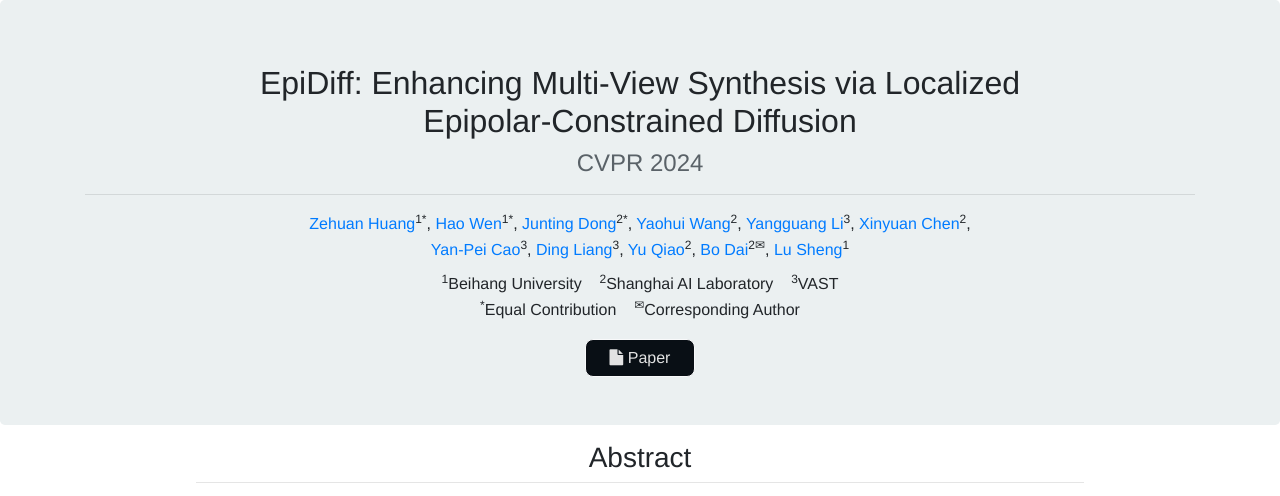
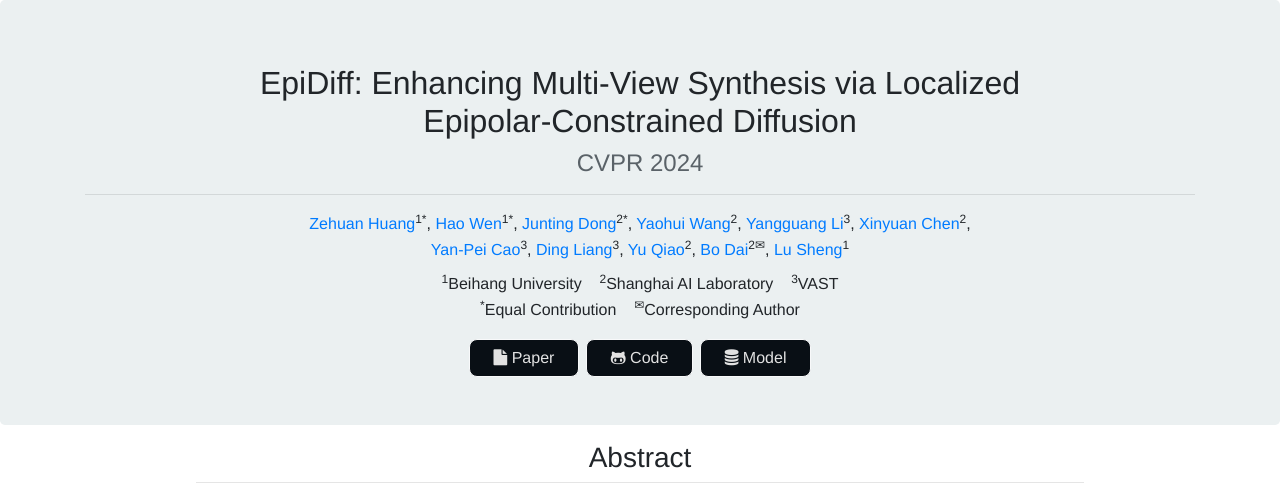
Before and after one commit to huanngzh/EpiDiff, a plain HTML site: page index.html in a window 1280 px wide. Shown: the top 496 px of the page. Drawn offline with Linux system fonts and the light colour scheme.

Commit message:
update code and model

```diff
--- a/index.html
+++ b/index.html
@@ -50,14 +50,15 @@
                 <p class="mb-5"><a class="btn btn-large btn-light" href="https://arxiv.org/abs/2312.06725" role="button"  target="_blank">
                   <i class="fa fa-file"></i> Paper </a> </p>
             </div>
-            <!-- <div class="column">
+            <div class="column">
                 <p class="mb-5"><a class="btn btn-large btn-light" href="https://github.com/huanngzh/EpiDiff" role="button"  target="_blank">
                   <i class="fa fa-github-alt"></i> Code </a> </p>
-            </div> -->
-            <!-- <div class="column">
-                <p class="mb-5"><a class="btn btn-large btn-light" href="" role="button"  target="_blank">
+            </div>
+            <div class="column">
+                <p class="mb-5"><a class="btn btn-large btn-light" href="https://huggingface.co/huanngzh/EpiDiff" role="button"  target="_blank">
                   <i class="fa fa-database"></i> Model </a> </p>
             </div>
+            <!--
             <div class="column">
                 <p class="mb-5"><a class="btn btn-large btn-light" href="" role="button"  target="_blank">
                   <i class="fa fa-desktop"></i> Live Demo </a> </p>
```
